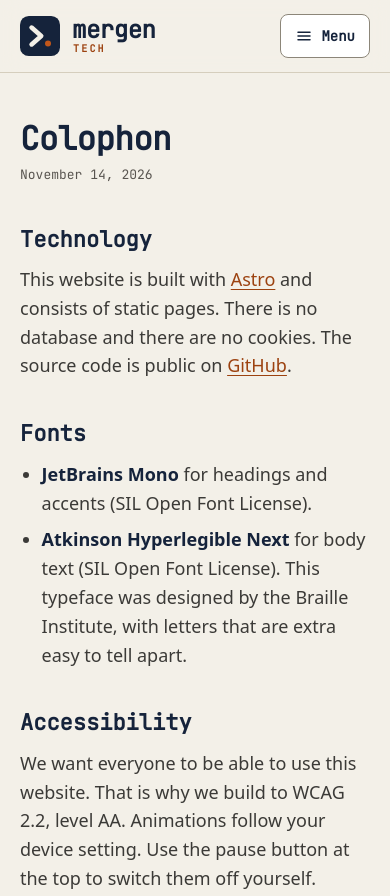
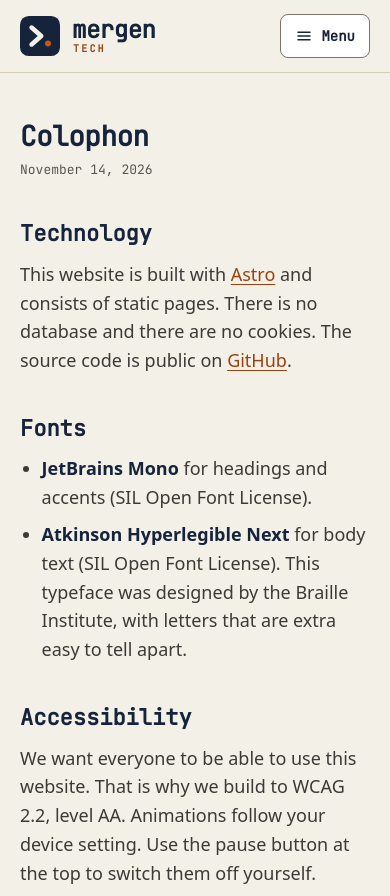
Before and after one commit to MergenTech/mergentech-website, an Astro site: page /en/colofon/ in a window 390 px wide. Shown: the top 896 px of the page. Built offline with nearby package versions, Linux system fonts and the light colour scheme; Astro itself is replaced by a stand-in of ours; a web font is replaced by a local one.

Commit message:
Toegankelijkheid: focusring, randcontrast, reflow en tekstafstand
- Taalkeuze en projecttabs: focusring viel buiten een afgekapt kader en was
  deels onzichtbaar; nu binnen het element getekend
- Randen van knoppen en schakelaars op lichte achtergronden: 3:1 op elke
  achtergrond (was 2,8:1 op de donkerzandkleurige sectie)
- Primaire knop op donkere achtergrond: lichtere rand, vorm haalt nu 3:1
- Tekstpagina's: lange woorden en url's breken af (geen horizontaal scrollen
  bij 320 px); kleinere h1 op smalle schermen
- Hero-titel: woorden gescheiden door echte spaties; een lang woord breekt af
  als het met ruimere tekstafstand niet past

Co-Authored-By: Claude Fable 5.2 <noreply@anthropic.com>
Claude-Session: https://claude.ai/code/session_01JdLpBE1mHmYy2NeZ5kvRHQ

```diff
--- a/src/styles/global.css
+++ b/src/styles/global.css
@@ -29,7 +29,7 @@
   --text-soft: #3b3a37;
   --muted: #595550;
   --border: #d5cebd;
-  --border-strong: #8c8679;
+  --border-strong: #7a7468;
   --accent-text: #9c4210;
   --btn: #a9480f;
   --btn-hover: #8f3c0b;
@@ -307,6 +307,18 @@ main:focus {
   background: var(--btn-hover);
 }
 
+/* op een donkere achtergrond haalt de vulling alleen geen 3:1; een lichtere rand wel */
+.band .btn-primary,
+:root[data-theme='dark'] .btn-primary {
+  border-color: var(--band-accent);
+}
+
+@media (prefers-color-scheme: dark) {
+  :root:not([data-theme='light']) .btn-primary {
+    border-color: var(--band-accent);
+  }
+}
+
 .btn-ghost {
   border-color: var(--border-strong);
   color: var(--text);
@@ -523,6 +535,15 @@ main:focus {
 
 .lang a:not([aria-current='true']):hover {
   background: var(--bg-alt);
+}
+
+.lang a:focus-visible {
+  outline-offset: -3px;
+  border-radius: 7px;
+}
+
+.lang a[aria-current='true']:focus-visible {
+  outline-color: var(--bg);
 }
 
 .tool {
@@ -744,8 +765,8 @@ main:focus {
 }
 
 .typed .word {
-  white-space: nowrap;
   display: inline-block;
+  max-width: 100%;
 }
 
 .typed .ch {
@@ -1478,6 +1499,10 @@ main:focus {
   border-left-color: var(--orange);
   color: var(--text);
   font-weight: 600;
+}
+
+.work-tab:focus-visible {
+  outline-offset: -3px;
 }
 
 .work-tab .num {
@@ -2458,15 +2483,17 @@ main:focus {
 
 .prose {
   max-width: 44rem;
+  overflow-wrap: anywhere;
 }
 
 .prose h1 {
   font-family: var(--font-mono);
   font-weight: 600;
-  font-size: clamp(2rem, 1.4rem + 2.6vw, 3rem);
+  font-size: clamp(1.625rem, 1.1rem + 2.6vw, 3rem);
   line-height: 1.1;
   letter-spacing: -0.02em;
   margin-bottom: 8px;
+  hyphens: auto;
 }
 
 .prose .updated {
```
Also changed, not shown: src/components/Hero.astro (+3 -4 lines).
